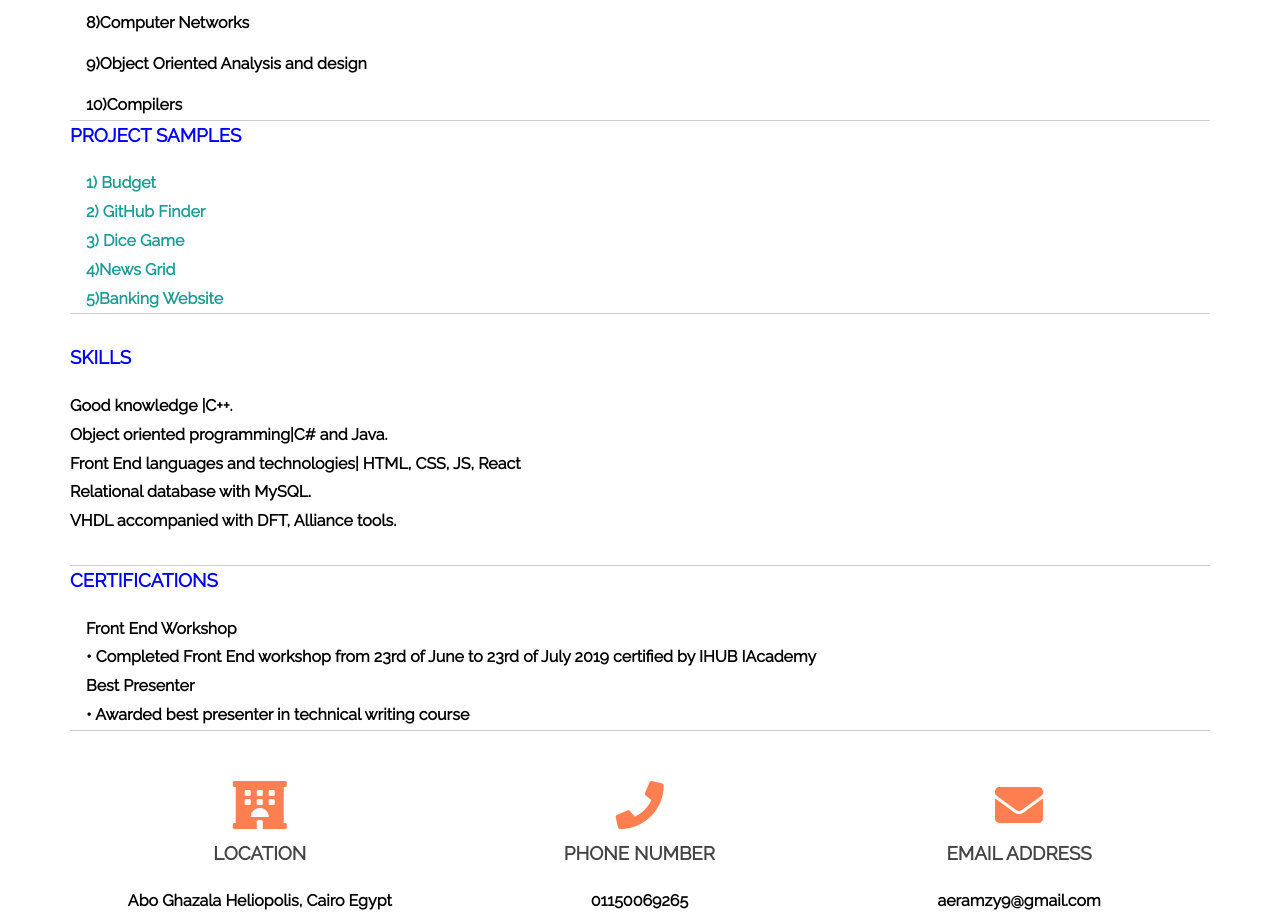
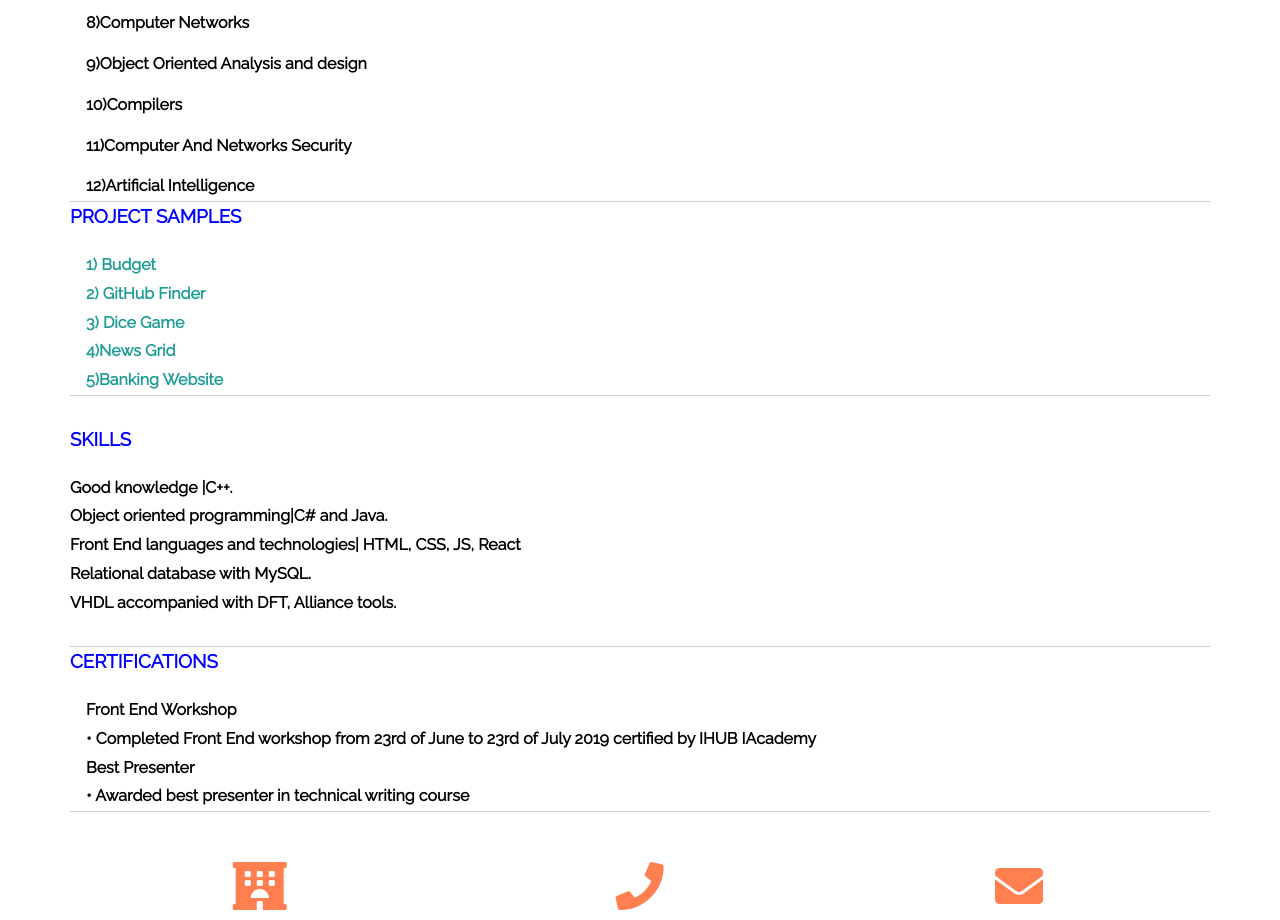
Before and after one commit to ahmedramzygi/Personal-CV, a plain HTML site: page index.html in a window 1280 px wide. Shown: the part 1361-2281 px from the top of the page. Drawn offline with Linux system fonts and the light colour scheme.

Commit message:
Adding 2 more courses at the Course section

```diff
--- a/index.html
+++ b/index.html
@@ -126,6 +126,16 @@
               <h4> 10)Compilers</h4>
             </div>
           </article>
+            <article class='course'>
+            <div class='title'>
+              <h4> 11)Computer And Networks Security</h4>
+            </div>
+          </article>
+            <article class='course'>
+            <div class='title'>
+              <h4> 12)Artificial Intelligence</h4>
+            </div>
+          </article>
         </section>
         <section id="certificates">
             <h3>Project Samples</h3>
```
